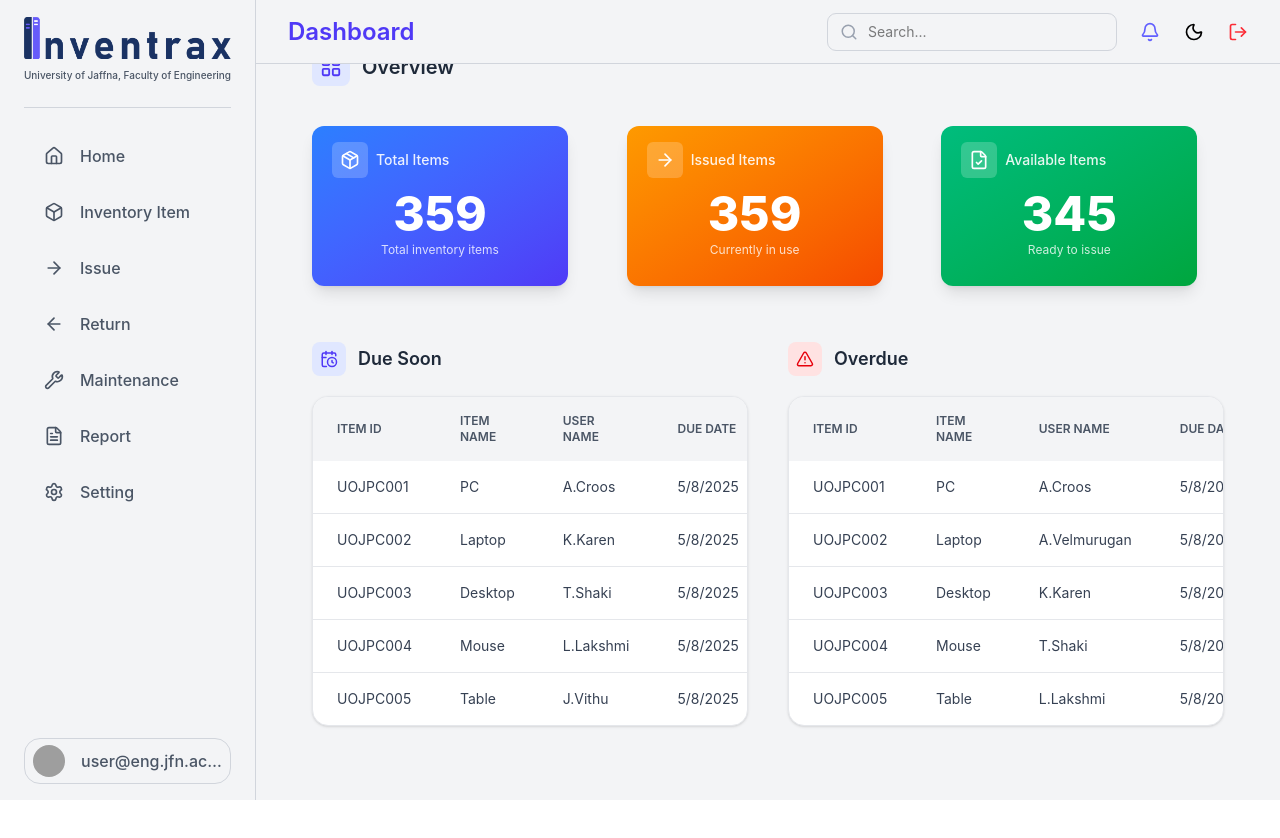
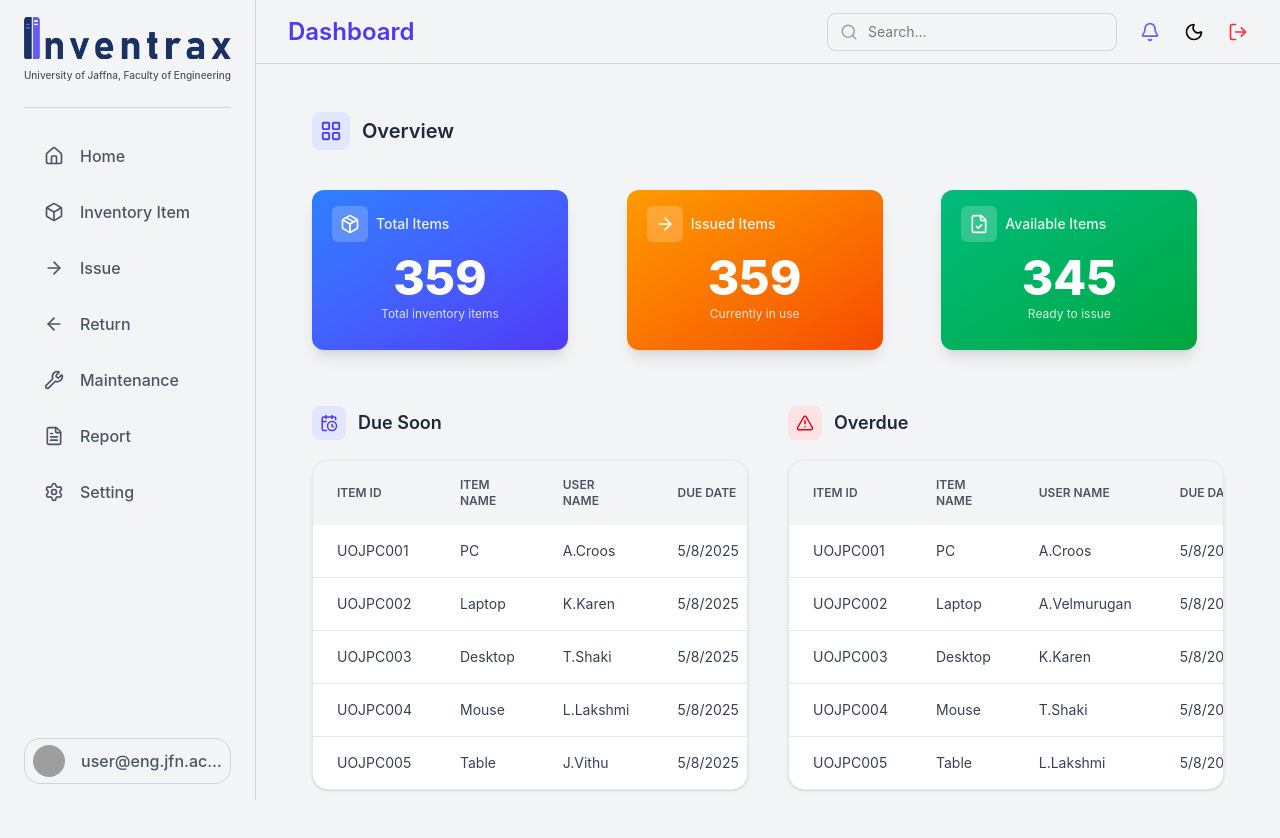
Before and after one commit to karenthiran/Inventory-Management-System, a React (Vite) app in the folder client/: page / in a window 1280 px wide. Shown: the top 838 px of the page. Before the commit the page ends 800 px from the top, so only its background shows below. Built offline with nearby package versions, Linux system fonts and the light colour scheme; grey boxes are pictures that could not be loaded.

Commit message:
feat(layout): make topbar fixed and prevent content overlap

```diff
--- a/client/src/components/layout/DashboardLayout.jsx
+++ b/client/src/components/layout/DashboardLayout.jsx
@@ -5,16 +5,15 @@ import TopNavbar from "../common/TopNavbar";
 const DashboardLayout = () => {
   return (
     <div className="bg-gray-100">
+      {/* Fixed Sidebar */}
       <Sidebar />
 
-      {/* Main Content Area */}
-      <div className="ml-64 flex flex-col min-h-screen">
-        <TopNavbar />
+      {/* Fixed Topbar */}
+      <TopNavbar />
 
-        {/* Page Content */}
-        <div className="flex-1 p-8 overflow-y-auto">
-          <Outlet />
-        </div>
+      {/* Main Content */}
+      <div className="ml-64 mt-16 p-8 min-h-screen overflow-y-auto">
+        <Outlet />
       </div>
     </div>
   );
```
